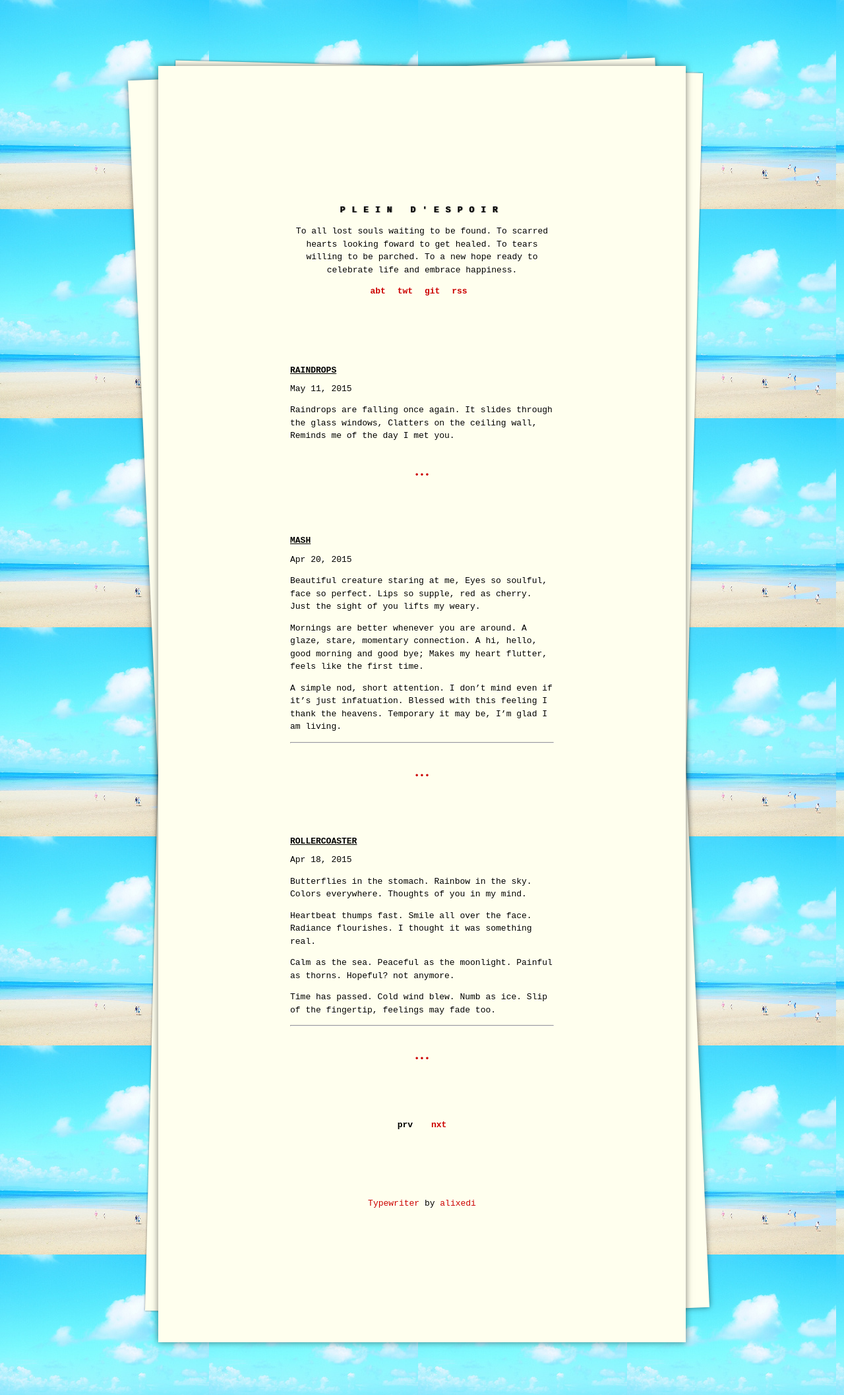
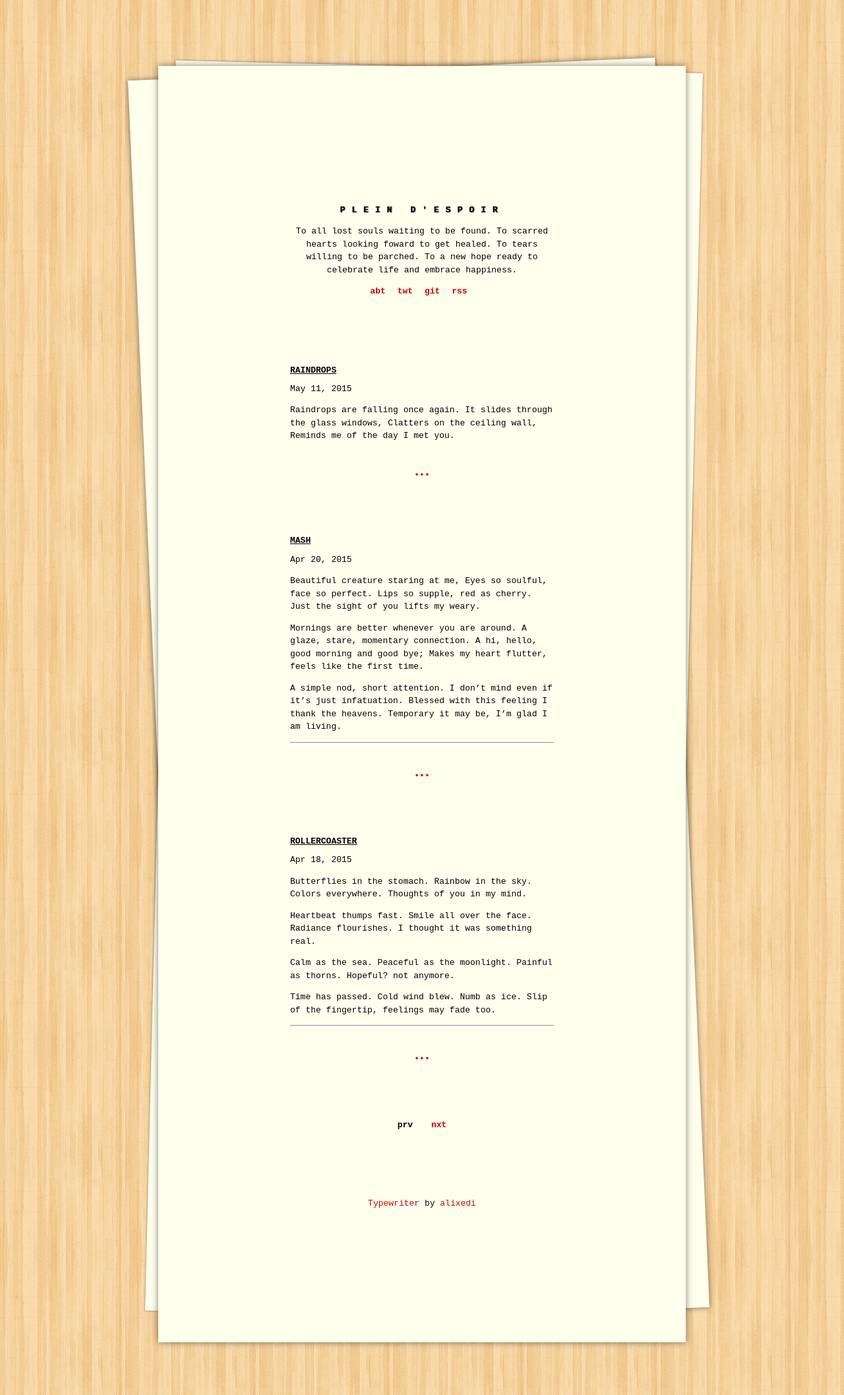
Before and after one commit to cham26/cham26.github.io, a Jekyll site: the page built from index.html, in a window 1280 px wide. Shown: the whole page at 66% size. Built offline with Jekyll 4.4.1, drawn with Linux system fonts in a browser that asks for light colours; the list of posts is cut into pages by our own code.

Commit message:
naughty cham

```diff
--- a/css/main.css
+++ b/css/main.css
@@ -2,7 +2,7 @@ body {
   font-family: monospace;
   line-height:150%;
   margin: 80px 0px;
-  background: url("../images/sky.jpg")
+  background: url("../images/bg.png")
 }
 
 .container {
```
